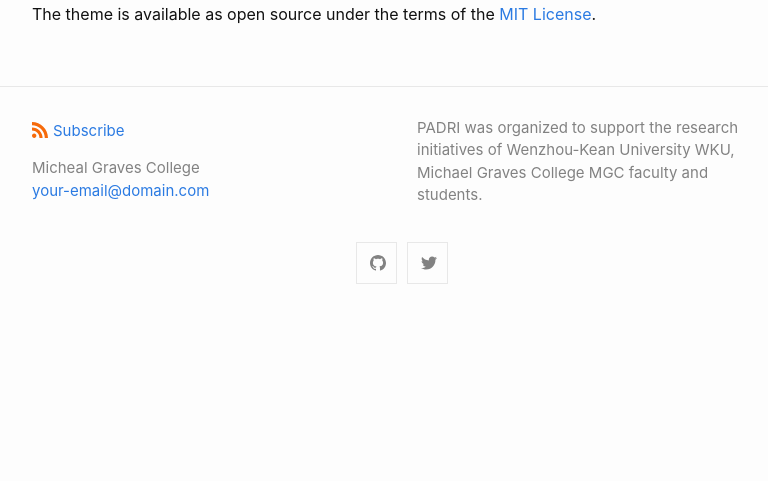
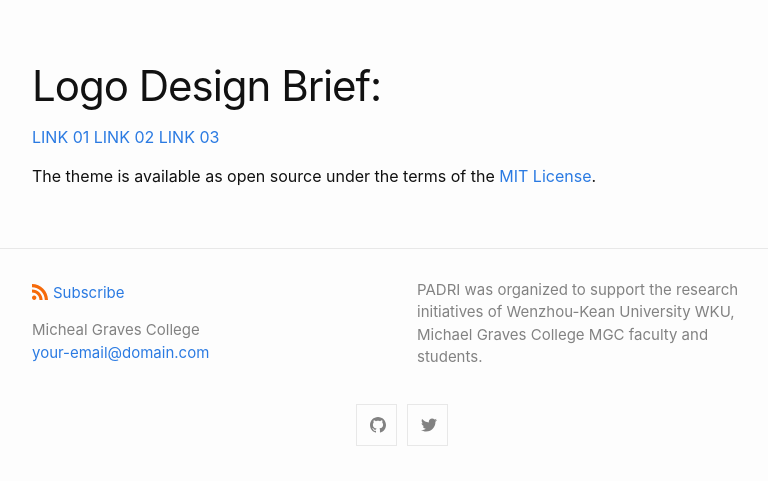
Before and after one commit to KeanMGC/padri, a Jekyll site: the page built from index.md, in a window 1280 px wide and 900 px high, scrolled down 1905 px, cut to the strip 419-900 px from the top of the window. Shown: the whole strip, without its empty margins (238-1006 px from the left). Built offline with Jekyll 4.4.1, drawn with Linux system fonts in a browser that asks for light colours; before the commit the page ends 2643 px from its top, so only the background shows below that.

Commit message:
Update index.md

```diff
--- a/index.md
+++ b/index.md
@@ -13,7 +13,11 @@ layout: page
 
 <iframe src="https://docs.google.com/forms/d/e/1FAIpQLSergCIOCb4lWIYbU6hJbtrDANB9iY6nzsFVAX313fntSgysqw/viewform?embedded=true" width="640" height="1817" frameborder="0" marginheight="0" marginwidth="0">Loading…</iframe>
 
+# Logo Design Brief:
 
+[LINK 01](https://wzku-my.sharepoint.com/:w:/g/personal/mattheww_wku_edu_cn/EcRQvXC7zrZNhfAum4c_tE4Ba3J47PZwkencQ0kqJD3z9A?e=4%3agrKH0L&at=9)
+[LINK 02](https://wzku-my.sharepoint.com/personal/mattheww_wku_edu_cn/_layouts/15/onedrive.aspx?id=%2Fpersonal%2Fmattheww%5Fwku%5Fedu%5Fcn%2FDocuments%2FWKU%2Fcourses%2FGD4223%20Branding%2FGD4223%20Branding%2006%20elements%20and%20text%20logos%2Epdf&parent=%2Fpersonal%2Fmattheww%5Fwku%5Fedu%5Fcn%2FDocuments%2FWKU%2Fcourses%2FGD4223%20Branding&originalPath=aHR0cHM6Ly93emt1LW15LnNoYXJlcG9pbnQuY29tLzpiOi9nL3BlcnNvbmFsL21hdHRoZXd3X3drdV9lZHVfY24vRVExaDh3SXZBNWhDaEI4aDNpZHhfb2NCS3dFNVpnUTRmZzRkVG5CZ2wxckVJZz9ydGltZT05enpPaXNjYzJVZw)
+[LINK 03](https://wzku-my.sharepoint.com/personal/mattheww_wku_edu_cn/_layouts/15/onedrive.aspx?id=%2Fpersonal%2Fmattheww%5Fwku%5Fedu%5Fcn%2FDocuments%2FWKU%2Fcourses%2FGD4223%20Branding%2FGD4223%20Branding%2005%20%20mood%20board%20and%20colour%2Epdf&parent=%2Fpersonal%2Fmattheww%5Fwku%5Fedu%5Fcn%2FDocuments%2FWKU%2Fcourses%2FGD4223%20Branding&originalPath=aHR0cHM6Ly93emt1LW15LnNoYXJlcG9pbnQuY29tLzpiOi9nL3BlcnNvbmFsL21hdHRoZXd3X3drdV9lZHVfY24vRVZiR2hQblZZOGRLc3JTd21LRXFpbThCOTdhZEdCTXh1Nm9NRVJpN0FoN1VuZz9ydGltZT1QSnV2ajhjYzJVZw)
 
 
 
```
